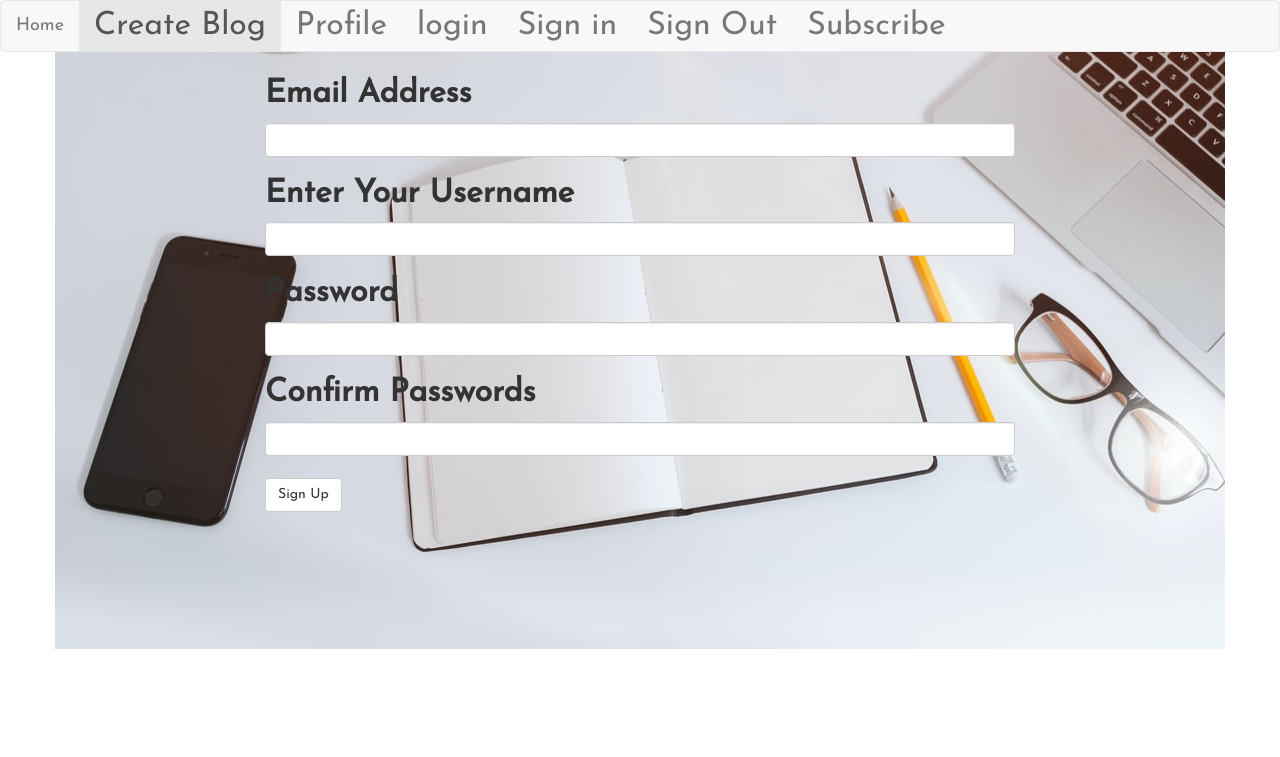
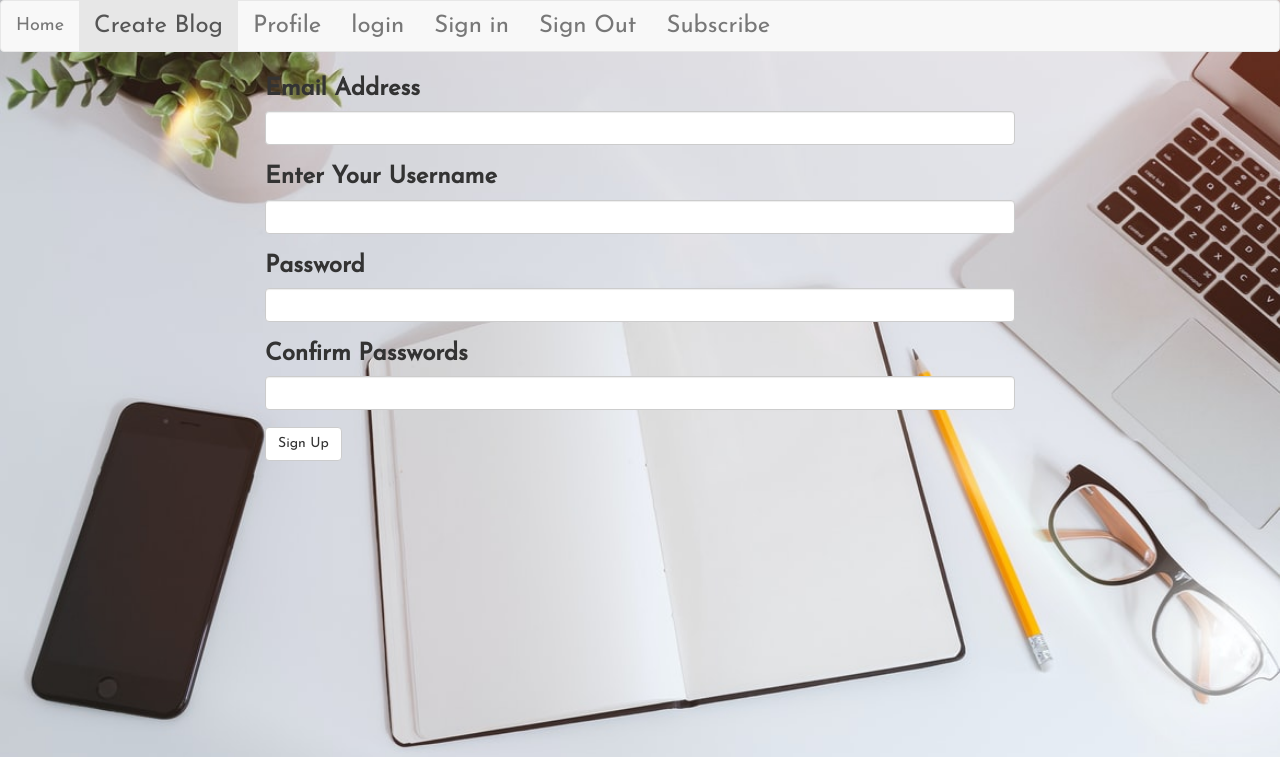
Before and after one commit to Norah-Waswala/personal-blog, a Flask app: page /signup in a window 1280 px wide. Shown: the top 757 px of the page. Run offline with Flask 2, Linux system fonts and the light colour scheme; some libraries are stand-ins or nearby versions.

```diff
--- a/app/static/styles.css
+++ b/app/static/styles.css
@@ -1,11 +1,11 @@
 *{
     font-family: 'Josefin Sans', sans-serif;
-    font-size: xx-large;
+    font-size: x-large;
 
 }
 body{
     background-image: url(../static/image/back2.jpeg);
-    background-position: center;
+    background-size: cover;
     background-repeat: no-repeat;
 
 
```
